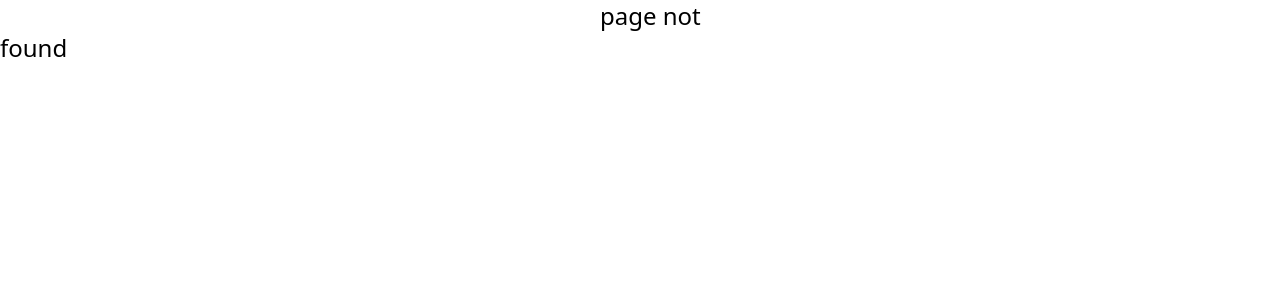
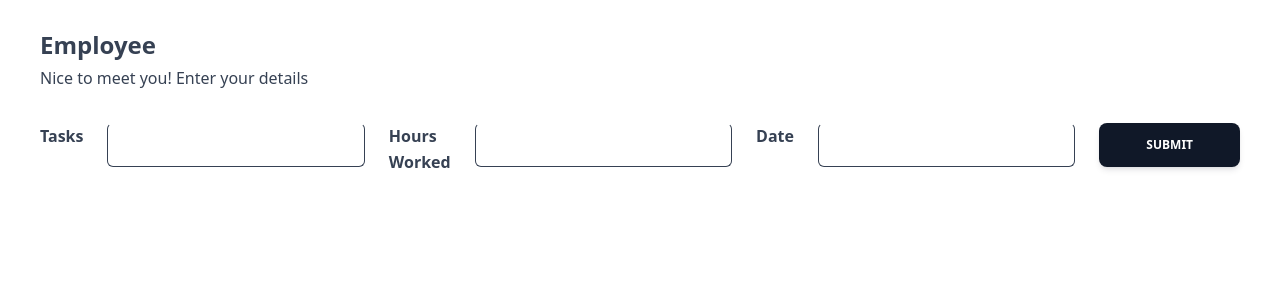
Before and after one commit to Tukul-Condro/Shikhar-Alo-client, a React (Vite) app: page /dashbord/employee in a window 1280 px wide. Before the commit this address had no page. Shown: the top 300 px of the page. Built offline with nearby package versions, Linux system fonts and the light colour scheme.

Commit message:
Employee page add

```diff
--- /dev/null
+++ b/src/Layout/DashBord.jsx
@@ -0,0 +1,14 @@
+
+import { NavLink, Outlet } from 'react-router-dom';
+
+const DashBord = () => {
+    return (
+        <div className="">
+            <div className=''>
+                <Outlet></Outlet>
+            </div>
+        </div>
+    );
+};
+
+export default DashBord;
--- /dev/null
+++ b/src/Pages/DashBord/Employee/Employee.jsx
@@ -0,0 +1,62 @@
+import { Button, Card, Checkbox, Input, Typography } from '@material-tailwind/react';
+import React from 'react';
+
+const Employee = () => {
+    return (
+        <div className=' gap-1 rounded-full mx-10 mt-7'>
+            <Card color="transparent" shadow={false}>
+                <Typography variant="h4" color="blue-gray">
+                    Employee
+                </Typography>
+                <Typography color="gray" className="mt-1 font-normal">
+                    Nice to meet you! Enter your details
+                </Typography>
+                <form className="mt-8 mb-2 w-full  item-center">
+                    <div className="mb-1 flex gap-6">
+                    <Typography variant="h6" color="blue-gray" className="-mb-3">
+                        Tasks
+                    </Typography>
+                    <Input
+                        size="lg"
+                        placeholder="name@mail.com"
+                        className=" !border-t-blue-gray-200 focus:!border-t-gray-900"
+                        labelProps={{
+                        className: "before:content-none after:content-none",
+                        }}
+                    />
+                    <Typography variant="h6" color="blue-gray" className="-mb-3">
+                        Hours Worked
+                    </Typography>
+                    <Input
+                        size="lg"
+                        placeholder="name@mail.com"
+                        className=" !border-t-blue-gray-200 focus:!border-t-gray-900"
+                        labelProps={{
+                        className: "before:content-none after:content-none",
+                        }}
+                    />
+                    <Typography variant="h6" color="blue-gray" className="-mb-3">
+                        Date
+                    </Typography>
+                    <Input
+                        type="password"
+                        size="lg"
+                        placeholder="********"
+                        className=" !border-t-blue-gray-200 focus:!border-t-gray-900"
+                        labelProps={{
+                        className: "before:content-none after:content-none",
+                        }}
+                    />
+                        <Button className="w-2/5" >
+                        Submit
+                        </Button>
+                    </div>
+
+
+                </form>
+            </Card>
+        </div>
+    );
+};
+
+export default Employee;
--- a/src/Pages/Shared/NavBar2.jsx
+++ b/src/Pages/Shared/NavBar2.jsx
@@ -111,9 +111,9 @@ const NavBar2 = () => {
             color="blue-gray"
             className="p-1 font-normal"
         >
-            <a href="#" className="flex items-center font-bold text-xl">
-            DasBoard
-            </a>
+            <li className="flex items-center font-bold text-xl">
+            <Link to="/dashbord/employee">DashBord</Link>
+            </li>
         </Typography>
         <Typography
             as="li"
--- a/src/main.jsx
+++ b/src/main.jsx
@@ -9,7 +9,7 @@ import { router } from './Routes/Routers';
 createRoot(document.getElementById('root')).render(
   <StrictMode>
     <ThemeProvider>
+    </ThemeProvider>
       <RouterProvider router={router} />
-    </ThemeProvider>
   </StrictMode>,
 )
```
Also changed, not shown: src/Routes/Routers.jsx (+12 -0 lines).
